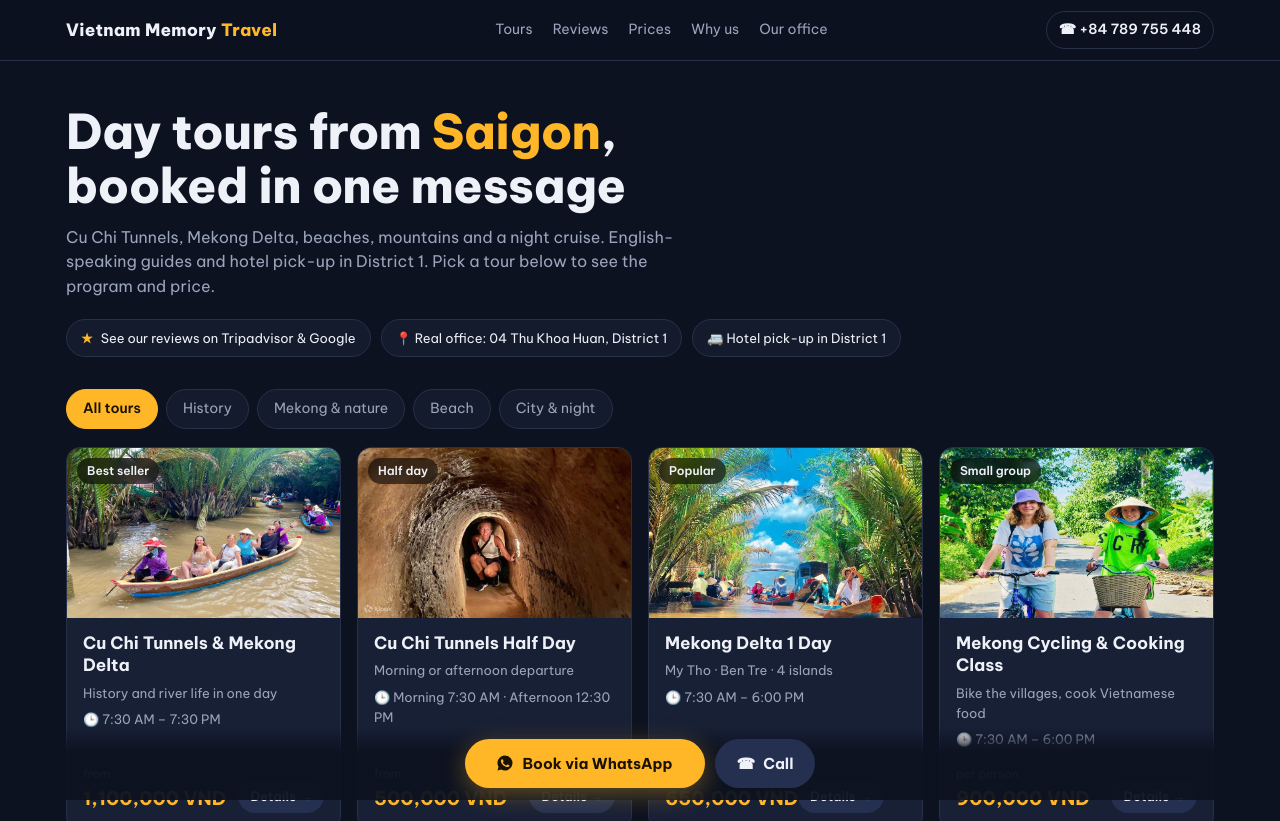
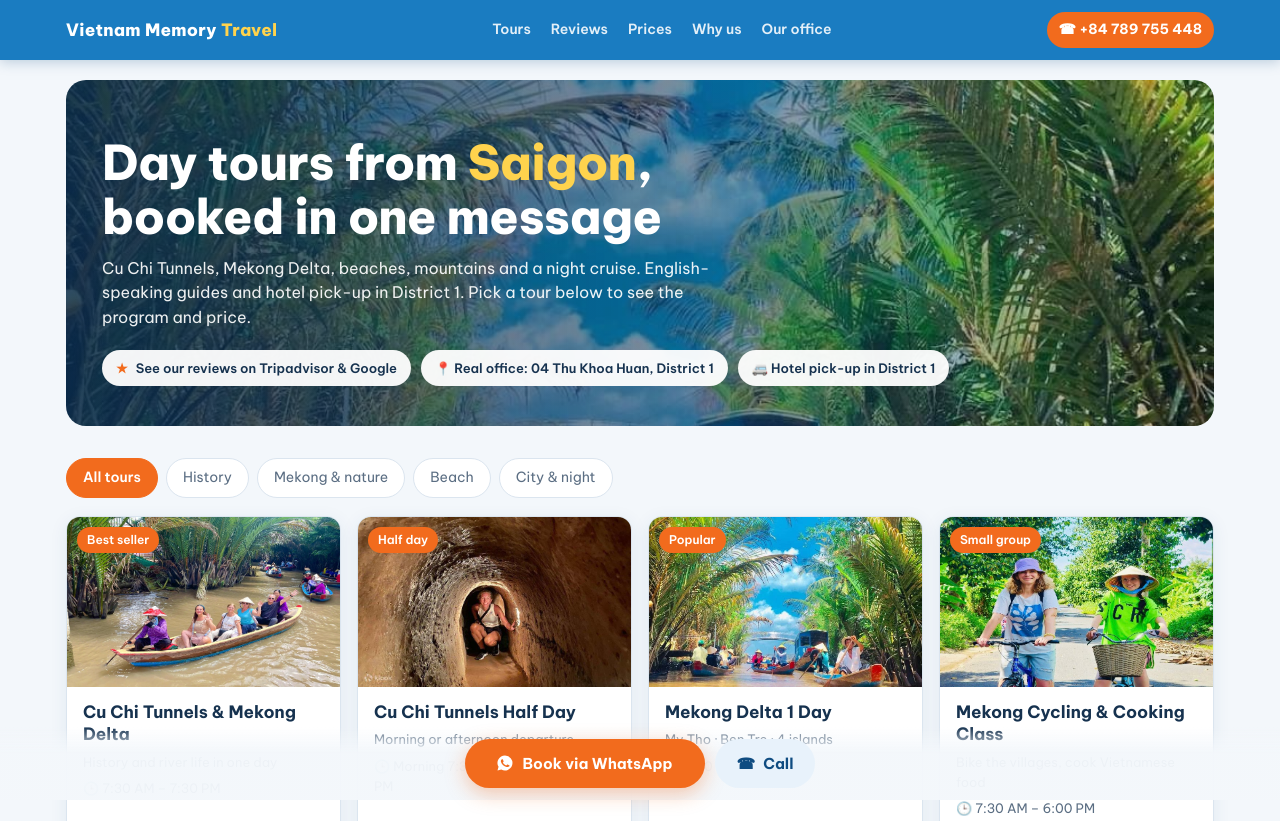
Before and after one commit to daochinhtbvn-cell/tourbooking-, a plain HTML site: page index.html in a window 1280 px wide. Shown: the top 821 px of the page. Drawn offline with Linux system fonts and the light colour scheme.

Commit message:
Switch to a light theme: blue header, orange CTAs, photo hero
Co-Authored-By: Claude Opus 5.5 <noreply@anthropic.com>

```diff
--- a/index.html
+++ b/index.html
@@ -13,8 +13,9 @@
 <link href="https://fonts.googleapis.com/css2?family=Be+Vietnam+Pro:wght@400;500;600;700;800&display=swap" rel="stylesheet">
 <style>
 :root{
-  --bg:#0d1220; --bg2:#141b2d; --card:#182036; --line:#263049;
-  --text:#eef1f7; --muted:#9aa4bb; --accent:#ffb627; --accent-ink:#1a1200;
+  --bg:#f3f7fb; --bg2:#ffffff; --card:#ffffff; --line:#dbe5ef;
+  --brand:#1a7cc1; --brand-dark:#0f4c81; --soft:#e8f2fb; --shadow:0 4px 18px rgba(15,76,129,.08);
+  --text:#16324f; --muted:#5b6e83; --accent:#f26b1d; --accent-ink:#ffffff;
   --wa:#25d366; --radius:14px;
 }
 *{box-sizing:border-box;margin:0;padding:0}
@@ -26,22 +27,23 @@ a{color:inherit}
 .wrap{max-width:1180px;margin:0 auto;padding:0 16px}
 
 /* header */
-header{position:sticky;top:0;z-index:20;background:rgba(13,18,32,.88);backdrop-filter:blur(10px);border-bottom:1px solid var(--line)}
+header{position:sticky;top:0;z-index:20;background:var(--brand);box-shadow:0 2px 12px rgba(15,76,129,.25)}
 .nav{display:flex;align-items:center;justify-content:space-between;height:60px;gap:12px}
-.brand{font-weight:800;font-size:17px;letter-spacing:.3px;text-decoration:none}
-.brand span{color:var(--accent)}
-.nav-links{display:flex;gap:20px;font-size:14px;color:var(--muted)}
-.nav-links a{text-decoration:none}.nav-links a:hover{color:var(--text)}
-.nav-call{font-size:14px;font-weight:600;text-decoration:none;border:1px solid var(--line);padding:7px 12px;border-radius:999px;white-space:nowrap}
+.brand{font-weight:800;font-size:17px;letter-spacing:.3px;text-decoration:none;color:#fff}
+.brand span{color:#ffd34d}
+.nav-links{display:flex;gap:20px;font-size:14px;font-weight:600;color:rgba(255,255,255,.88)}
+.nav-links a{text-decoration:none}.nav-links a:hover{color:#ffd34d}
+.nav-call{font-size:14px;font-weight:700;text-decoration:none;color:#fff;background:var(--accent);border:0;padding:7px 12px;border-radius:999px;white-space:nowrap}
 @media(max-width:760px){.nav-links{display:none}}
 
 /* hero */
-.hero{padding:44px 0 26px}
+.hero{margin:20px 0 26px;padding:56px 36px 40px;border-radius:20px;color:#fff;background:linear-gradient(90deg,rgba(9,45,80,.85),rgba(9,45,80,.45) 65%,rgba(9,45,80,.15)),url(img/mekong-1.jpg) center 40%/cover}
+@media(max-width:600px){.hero{padding:36px 18px 26px;margin-top:12px}}
 .hero h1{font-size:clamp(30px,5vw,48px);line-height:1.12;font-weight:800;letter-spacing:-.5px}
-.hero h1 em{font-style:normal;color:var(--accent)}
-.hero p{color:var(--muted);margin-top:12px;max-width:640px;font-size:16px}
+.hero h1 em{font-style:normal;color:#ffd34d}
+.hero p{color:rgba(255,255,255,.92);margin-top:12px;max-width:640px;font-size:16px}
 .trust{display:flex;flex-wrap:wrap;gap:10px;margin-top:20px}
-.chip{display:inline-flex;align-items:center;gap:8px;background:var(--bg2);border:1px solid var(--line);border-radius:999px;padding:8px 14px;font-size:13px;text-decoration:none}
+.chip{display:inline-flex;align-items:center;gap:8px;background:rgba(255,255,255,.95);color:var(--text);font-weight:600;border:0;border-radius:999px;padding:8px 14px;font-size:13px;text-decoration:none}
 .chip b{color:var(--accent)}
 
 /* filter */
@@ -51,27 +53,27 @@ header{position:sticky;top:0;z-index:20;background:rgba(13,18,32,.88);backdrop-f
 
 /* grid */
 .grid{display:grid;grid-template-columns:repeat(auto-fill,minmax(270px,1fr));gap:16px}
-.card{background:var(--card);border-radius:var(--radius);overflow:hidden;cursor:pointer;border:1px solid var(--line);transition:transform .2s,border-color .2s;display:flex;flex-direction:column;text-align:left;color:inherit;font:inherit}
-.card:hover{transform:translateY(-3px);border-color:#3a4766}
-.card .ph{position:relative;aspect-ratio:16/10;overflow:hidden;background:#222b42}
+.card{background:var(--card);border-radius:var(--radius);overflow:hidden;cursor:pointer;border:1px solid var(--line);box-shadow:var(--shadow);transition:transform .2s,border-color .2s,box-shadow .2s;display:flex;flex-direction:column;text-align:left;color:inherit;font:inherit}
+.card:hover{transform:translateY(-3px);border-color:var(--brand);box-shadow:0 10px 26px rgba(15,76,129,.15)}
+.card .ph{position:relative;aspect-ratio:16/10;overflow:hidden;background:#e6eef6}
 .card .ph img{width:100%;height:100%;object-fit:cover;transition:transform .5s}
 .card:hover .ph img{transform:scale(1.05)}
-.badge{position:absolute;top:10px;left:10px;background:rgba(0,0,0,.6);backdrop-filter:blur(4px);font-size:12px;font-weight:600;padding:4px 10px;border-radius:999px}
+.badge{position:absolute;top:10px;left:10px;color:#fff;background:var(--accent);backdrop-filter:blur(4px);font-size:12px;font-weight:600;padding:4px 10px;border-radius:999px}
 .card .body{padding:14px 16px 16px;display:flex;flex-direction:column;gap:6px;flex:1}
 .card h3{font-size:17px;font-weight:700;line-height:1.3}
 .card .sub{color:var(--muted);font-size:13px}
 .card .foot{display:flex;align-items:flex-end;justify-content:space-between;margin-top:auto;padding-top:10px}
 .price small{display:block;color:var(--muted);font-size:12px}
 .price b{font-size:19px;color:var(--accent)}
-.more{font-size:13px;font-weight:600;color:var(--text);background:#253050;padding:7px 12px;border-radius:999px}
+.more{font-size:13px;font-weight:700;color:var(--brand);background:var(--soft);padding:7px 12px;border-radius:999px}
 
 /* sections */
 section{padding:40px 0 10px}
-h2{font-size:clamp(22px,3vw,30px);font-weight:800;margin-bottom:6px}
+h2{font-size:clamp(22px,3vw,30px);font-weight:800;margin-bottom:6px;color:var(--brand-dark)}
 .lead{color:var(--muted);margin-bottom:20px}
 
 /* price table */
-.ptable{background:var(--card);border:1px solid var(--line);border-radius:var(--radius);overflow:hidden}
+.ptable{background:var(--card);box-shadow:var(--shadow);border:1px solid var(--line);border-radius:var(--radius);overflow:hidden}
 .prow{display:grid;grid-template-columns:1fr auto auto;gap:12px;align-items:center;padding:14px 18px;border-top:1px solid var(--line)}
 .prow:first-child{border-top:0}
 .prow .n{font-weight:600}.prow .n small{display:block;color:var(--muted);font-weight:400;font-size:12px}
@@ -81,18 +83,18 @@ h2{font-size:clamp(22px,3vw,30px);font-weight:800;margin-bottom:6px}
 
 /* why */
 .why{display:grid;grid-template-columns:repeat(auto-fit,minmax(220px,1fr));gap:14px}
-.why div{background:var(--bg2);border:1px solid var(--line);border-radius:var(--radius);padding:18px}
+.why div{background:var(--bg2);box-shadow:var(--shadow);border:1px solid var(--line);border-top:3px solid var(--brand);border-radius:var(--radius);padding:18px}
 .why b{display:block;margin-bottom:4px}
 .why p{color:var(--muted);font-size:14px}
 
 /* office */
 .office{display:grid;grid-template-columns:minmax(0,340px) 1fr;gap:18px}
 .office img{border-radius:var(--radius);width:100%;height:100%;object-fit:cover;max-height:460px}
-.office .info{background:var(--card);border:1px solid var(--line);border-radius:var(--radius);padding:20px;display:flex;flex-direction:column;gap:12px}
+.office .info{background:var(--card);box-shadow:var(--shadow);border:1px solid var(--line);border-radius:var(--radius);padding:20px;display:flex;flex-direction:column;gap:12px}
 .office iframe{width:100%;flex:1;min-height:220px;border:0;border-radius:10px}
 .office .row{font-size:15px}.office .row span{color:var(--muted);display:block;font-size:12px;text-transform:uppercase;letter-spacing:.6px}
 .qrs{display:flex;gap:12px;flex-wrap:wrap}
-.qrs a{display:flex;gap:10px;align-items:center;background:#fff;color:#111;text-decoration:none;border-radius:10px;padding:8px 12px 8px 8px;font-size:13px;font-weight:600}
+.qrs a{display:flex;gap:10px;align-items:center;background:#fff;color:var(--text);border:1px solid var(--line);text-decoration:none;border-radius:10px;padding:8px 12px 8px 8px;font-size:13px;font-weight:600}
 .qrs img{width:64px;height:64px}
 @media(max-width:760px){.office{grid-template-columns:1fr}.office img{max-height:340px}}
 
@@ -100,14 +102,14 @@ footer{color:var(--muted);font-size:13px;text-align:center;padding:36px 16px 20p
 
 /* sticky CTA */
 body.locked .cta{display:none}
-.cta{position:fixed;left:0;right:0;bottom:0;z-index:30;padding:12px 16px calc(12px + env(safe-area-inset-bottom));background:linear-gradient(transparent,rgba(13,18,32,.95) 35%);display:flex;justify-content:center;gap:10px}
+.cta{position:fixed;left:0;right:0;bottom:0;z-index:30;padding:12px 16px calc(12px + env(safe-area-inset-bottom));background:linear-gradient(rgba(243,247,251,0),rgba(243,247,251,.96) 35%);display:flex;justify-content:center;gap:10px}
 .btn{display:inline-flex;align-items:center;justify-content:center;gap:8px;border:0;font:inherit;font-weight:700;font-size:15px;padding:13px 22px;border-radius:999px;cursor:pointer;text-decoration:none;white-space:nowrap}
 .btn svg{width:18px;height:18px;flex:none}
-.btn-main{background:var(--accent);color:var(--accent-ink);box-shadow:0 6px 24px rgba(255,182,39,.35)}
+.btn-main{background:var(--accent);color:var(--accent-ink);box-shadow:0 6px 20px rgba(242,107,29,.35)}
 .btn-wa{background:var(--wa);color:#05301a}
 .rev{display:grid;grid-template-columns:1fr 1fr;gap:16px}
-.rcard{display:flex;gap:18px;align-items:flex-start;background:var(--card);border:1px solid var(--line);border-radius:var(--radius);padding:18px}
-.rcard>img{width:120px;height:120px;flex:none;background:#fff;border-radius:10px;padding:6px}
+.rcard{display:flex;gap:18px;align-items:flex-start;background:var(--card);box-shadow:var(--shadow);border:1px solid var(--line);border-radius:var(--radius);padding:18px}
+.rcard>img{width:120px;height:120px;flex:none;background:#fff;border:1px solid var(--line);border-radius:10px;padding:6px}
 .rtag{font-size:12px;font-weight:700;color:var(--accent);text-transform:uppercase;letter-spacing:.6px}
 .rcard h3{font-size:18px;margin:4px 0 6px}
 .rcard p{color:var(--muted);font-size:14px}
@@ -122,7 +124,7 @@ body.locked .cta{display:none}
 .cpanel{position:relative;background:var(--bg2);border:1px solid var(--line);border-radius:18px;width:100%;max-width:400px;padding:24px 20px 20px;text-align:center;margin:auto}
 .cpanel h3{font-size:21px;margin-bottom:4px}
 .cpanel .sub{color:var(--muted);font-size:14px}
-.cpanel .x{background:#253050}
+.cpanel .x{background:var(--soft);color:var(--text)}
 .cqr{width:200px;height:200px;margin:16px auto 6px;background:#fff;border-radius:14px;padding:8px}
 .cnum{display:block;font-size:28px;font-weight:800;letter-spacing:.5px;color:var(--accent);text-decoration:none;margin:12px 0 4px}
 .cbtns{display:grid;grid-template-columns:1fr 1fr;gap:8px;margin-top:14px}
@@ -134,7 +136,7 @@ body.locked .cta{display:none}
 .copied{color:var(--wa)!important}
 .hint{font-size:13px;color:var(--muted);margin-top:10px}
 .hint.ok{color:var(--wa)}
-.btn-ghost{background:#253050;color:var(--text)}
+.btn-ghost{background:var(--soft);color:var(--brand-dark)}
 .cta .btn-main{min-width:240px}
 @media(max-width:420px){.cta .btn-main{min-width:0;flex:1}}
 
@@ -147,7 +149,7 @@ body.locked .cta{display:none}
 .gal img{width:100%;height:100%;object-fit:cover}
 .gal .nav-b{position:absolute;top:50%;transform:translateY(-50%);width:40px;height:40px;border-radius:50%;border:0;background:rgba(0,0,0,.5);color:#fff;font-size:20px;cursor:pointer}
 .gal .prev{left:10px}.gal .next{right:10px}
-.thumbs{display:flex;gap:6px;padding:8px;overflow-x:auto;background:#0b0f1b}
+.thumbs{display:flex;gap:6px;padding:8px;overflow-x:auto;background:#eef3f8}
 .thumbs img{width:76px;height:52px;object-fit:cover;border-radius:6px;opacity:.5;cursor:pointer;flex:none}
 .thumbs img.on{opacity:1;outline:2px solid var(--accent)}
 .mbody{padding:20px}
```
